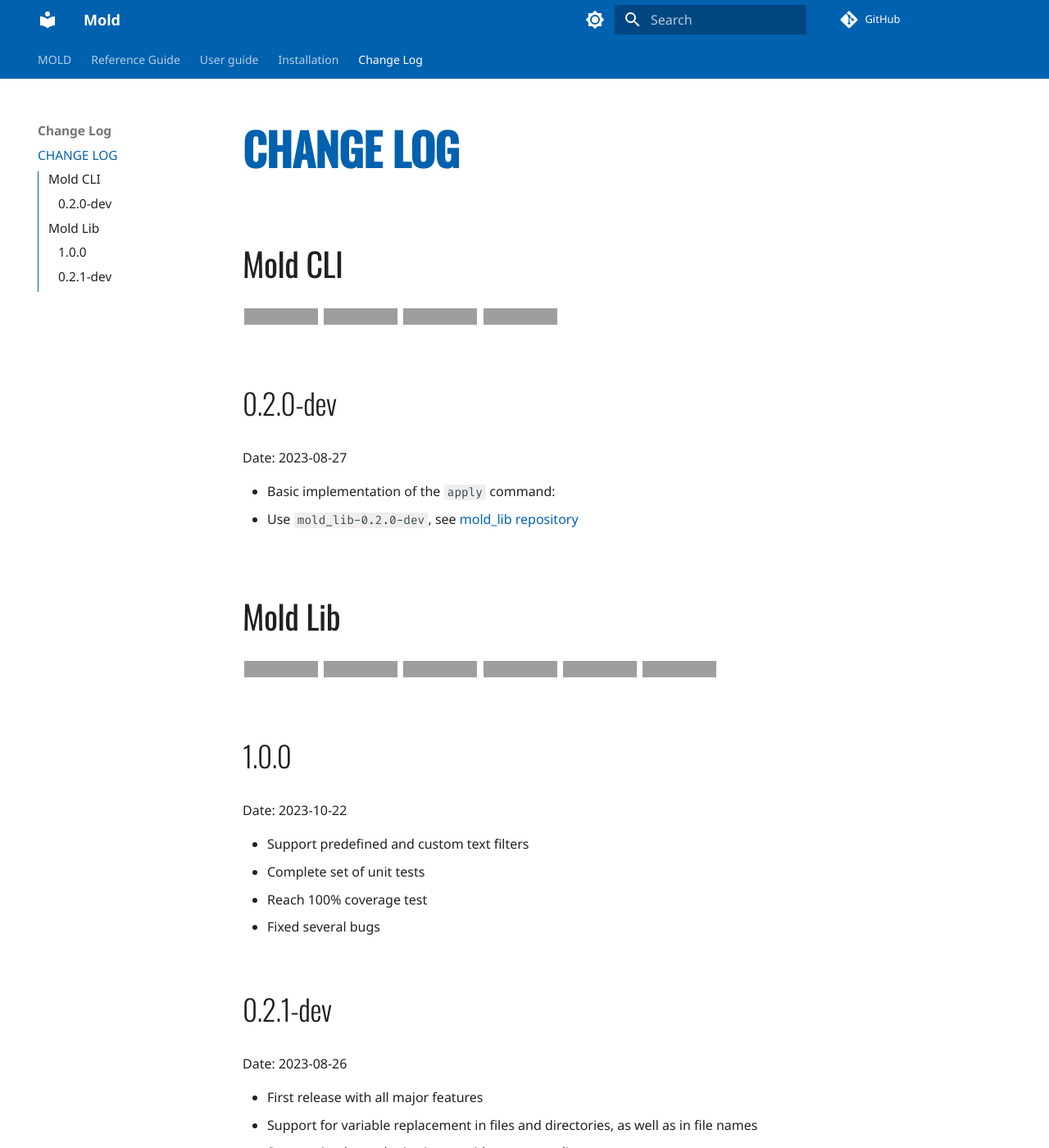
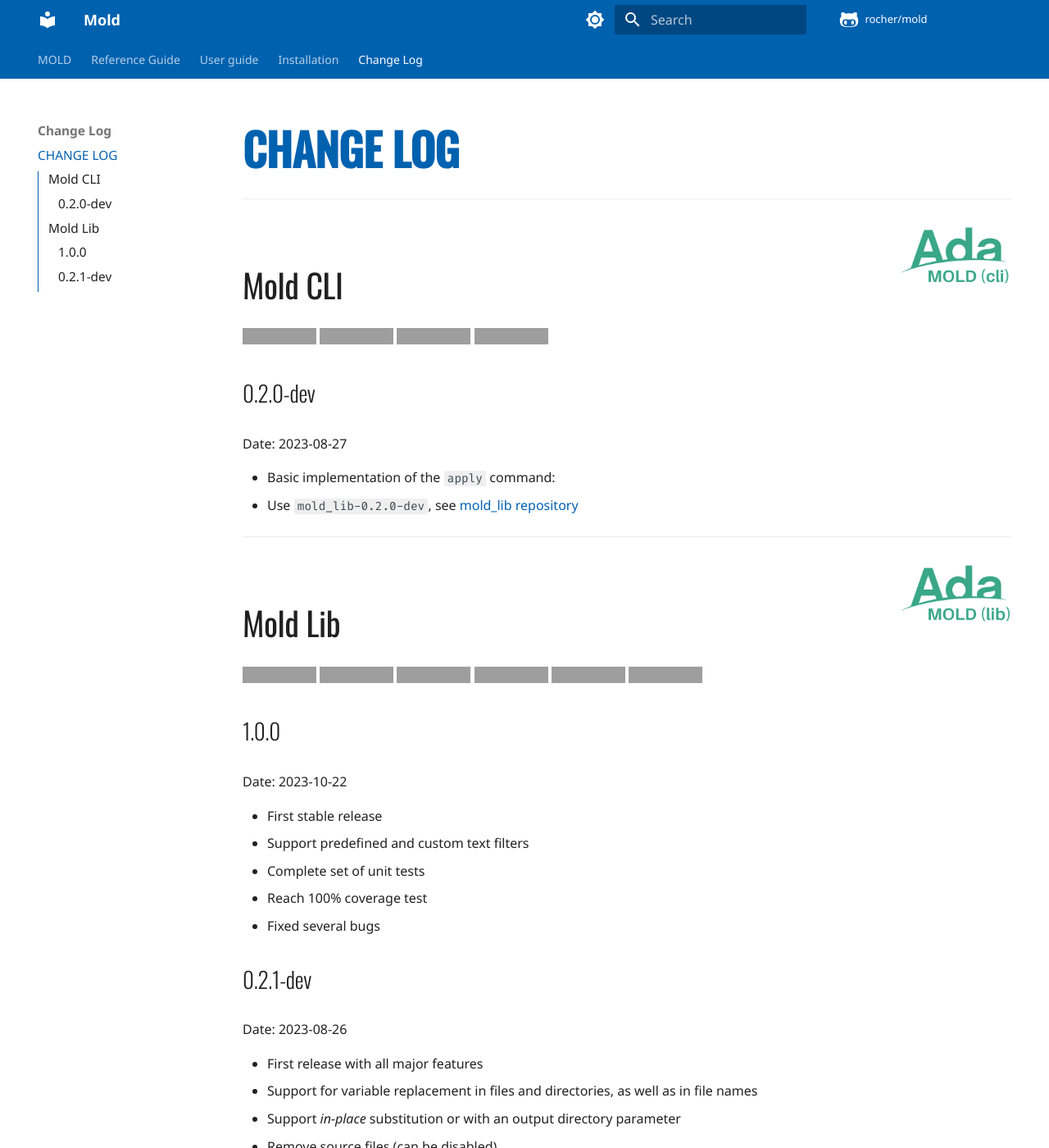
Before and after one commit to rocher/mold, an MkDocs documentation site: the page built from docs/change-log.md, in a window 1280 px wide and 1400 px high, cut to the strip 0-1400 px from the top of the window. Shown: the whole strip at 82% size. Built offline with MkDocs 1.6.1 and Material for MkDocs 9.7.7, drawn with Linux system fonts in a browser that asks for light colours; comment, search, counter and statistics services are not loaded; the version menu is left out; grey boxes are pictures that could not be loaded.

Commit message:
[doc] Improve docs

```diff
--- a/docs/change-log.md
+++ b/docs/change-log.md
@@ -1,6 +1,8 @@
 # CHANGE LOG
 
+---
 
+[![MOLD](img/Ada_Mold_CLI.png){ .alice-half align=right .off-glb }](https://github.com/rocher/mold)
 ## Mold CLI
 
 [![Alire](https://img.shields.io/endpoint?url=https://alire.ada.dev/badges/mold.json){.badge}](https://alire.ada.dev/crates/mold.html)
@@ -8,12 +10,15 @@
 [![GitHub release](https://img.shields.io/github/release/rocher/mold.svg){.badge}](https://github.com/rocher/mold/releases/latest)
 [![License](https://img.shields.io/github/license/rocher/mold.svg?color=blue){.badge}](https://github.com/rocher/mold/blob/master/LICENSE)
 
-### 0.2.0-dev
+#### 0.2.0-dev
 Date: 2023-08-27
 
   * Basic implementation of the `apply` command:
   * Use `mold_lib-0.2.0-dev`, see [mold_lib repository](https://github.com/rocher/mold_lib)
 
+---
+
+[![MOLD](img/Ada_Mold_Lib.png){ .alice-half align=right .off-glb }](https://github.com/rocher/mold_lib)
 ## Mold Lib
 
 [![Alire](https://img.shields.io/endpoint?url=https://alire.ada.dev/badges/mold_lib.json){.badge}](https://alire.ada.dev/crates/mold_lib.html)
@@ -23,15 +28,16 @@
 [![GitHub release](https://img.shields.io/github/release/rocher/mold_lib.svg){.badge}](https://github.com/rocher/mold_lib/releases/latest)
 [![License](https://img.shields.io/github/license/rocher/mold_lib.svg?color=blue){.badge}](https://github.com/rocher/mold_lib/blob/master/LICENSE)
 
-### 1.0.0
+#### 1.0.0
 Date: 2023-10-22
 
+  * First stable release
   * Support predefined and custom text filters
   * Complete set of unit tests
   * Reach 100% coverage test
   * Fixed several bugs
 
-### 0.2.1-dev
+#### 0.2.1-dev
 Date: 2023-08-26
 
   * First release with all major features
--- a/docs/css/extra.css
+++ b/docs/css/extra.css
@@ -89,7 +89,7 @@
 }
 
 img.badge {
-    padding: 0.1em;
+    padding: 0.0;
 }
 
 .md-nav {
--- a/mkdocs.yml
+++ b/mkdocs.yml
@@ -4,7 +4,7 @@
 site_description: >-
   Meta-variable Operations for Lean Development.
 
-repo_name: GitHub
+repo_name: rocher/mold
 repo_url: https://github.com/rocher/mold
 # remote_branch: main
 
@@ -14,7 +14,7 @@
 theme:
   name: material
   icon:
-    repo: fontawesome/brands/git-alt
+    repo: fontawesome/brands/github-alt
   palette:
     # Palette toggle for light mode
     - media: "(prefers-color-scheme: light)"
```
Also changed, not shown: docs/installation.md (+13 -10 lines), docs/user-guide.md (+12 -10 lines).
